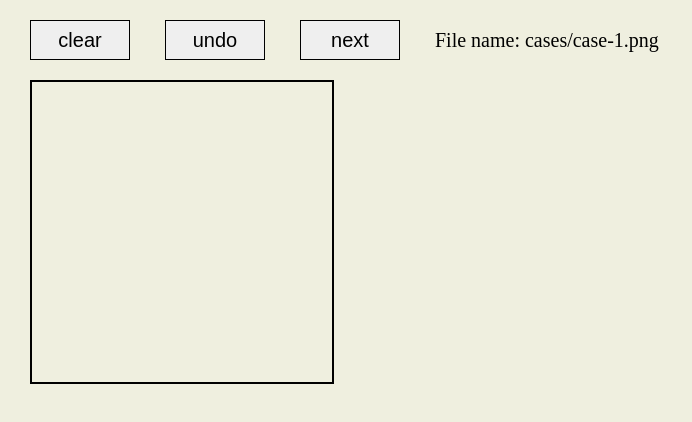
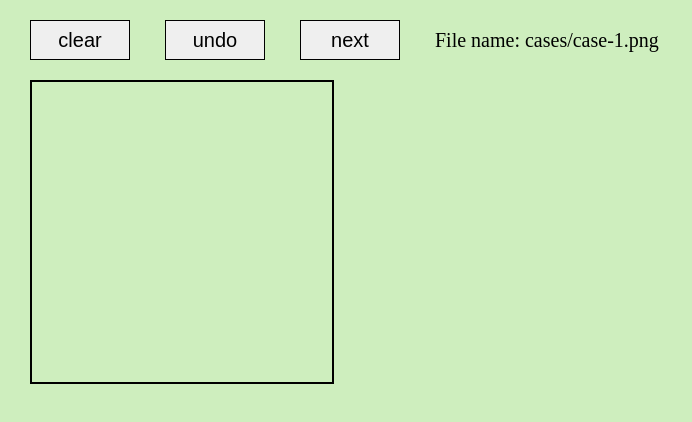
Before and after one commit to yen-shi/text-localization-labeling, a website: page index.html in a window 1280 px wide. Shown: the whole page, without its empty margins (0-692 px from the left). Drawn offline with nearby package versions, Linux system fonts and the light colour scheme.

Commit message:
First version

```diff
--- a/src/index.css
+++ b/src/index.css
@@ -1,7 +1,7 @@
 html, body {
 	margin: 0;
 	padding: 0;
-	background-color: #EFEFDF;
+	background-color: #CEEEBE;
   font-size: 20px;
 }
 
```
